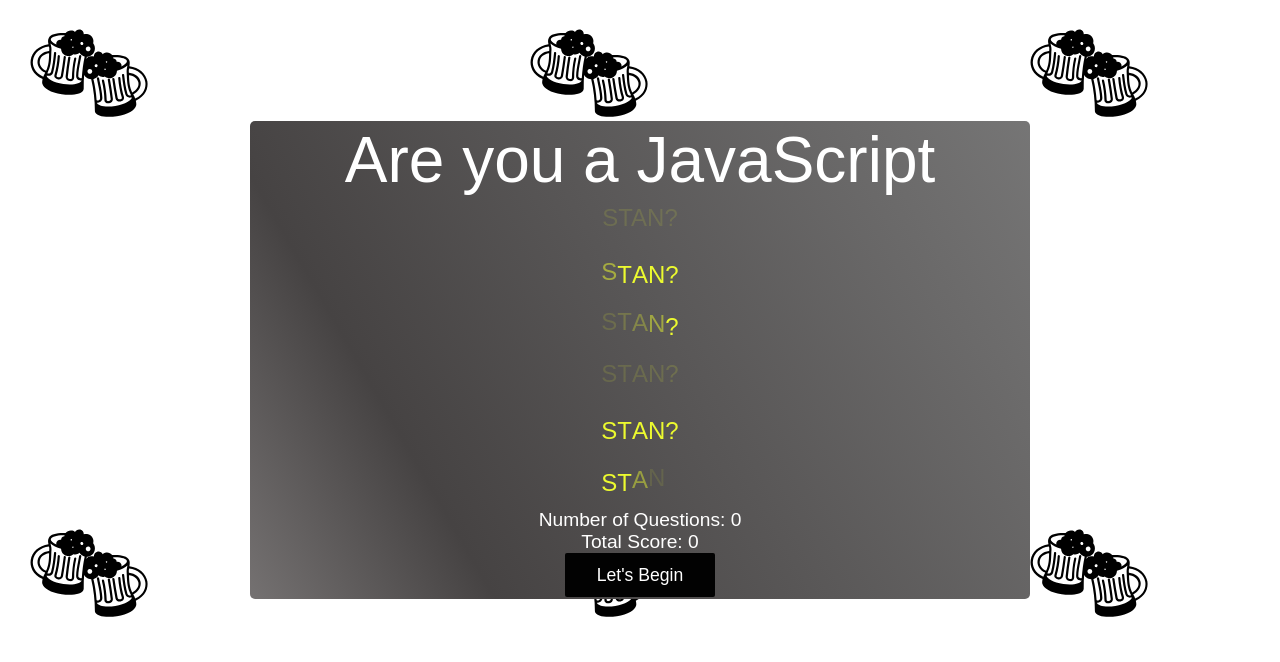
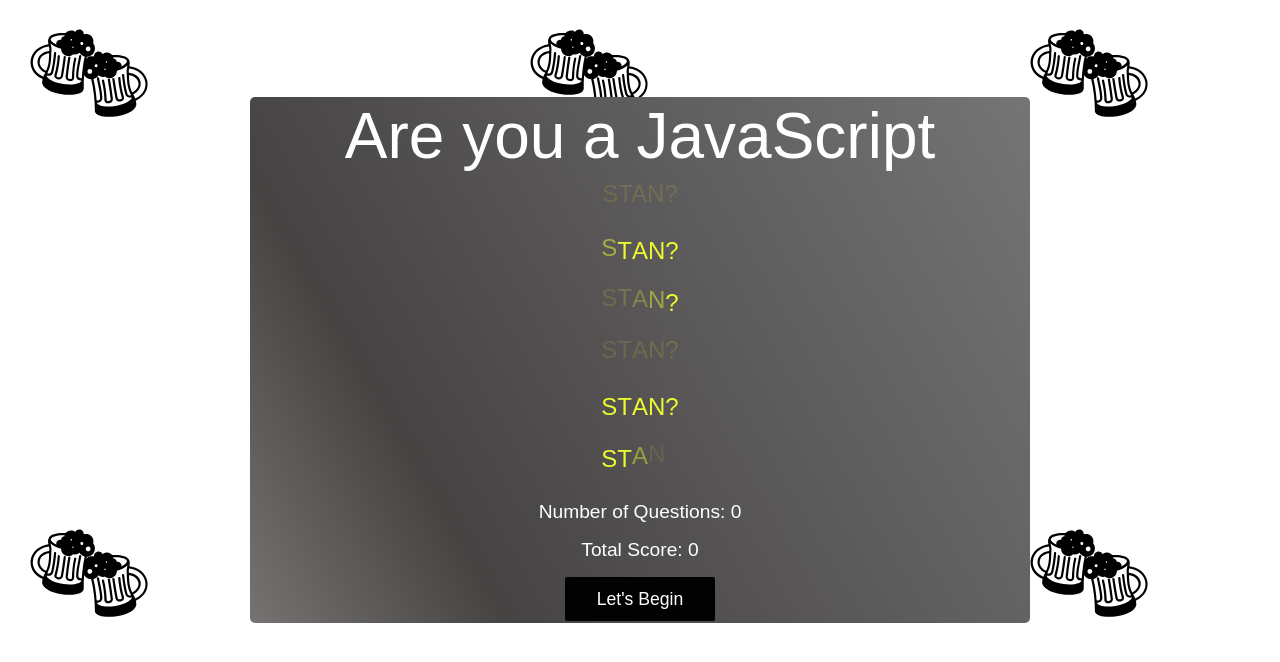
Before and after one commit to Jaycelab/Quiz-App, a React (Vite) app: page / in a window 1280 px wide. Shown: the top 662 px of the page. Built offline with nearby package versions, Linux system fonts and the light colour scheme; a web font is replaced by a local one.

Commit message:
fixed paddings

```diff
--- a/index.html
+++ b/index.html
@@ -3,6 +3,7 @@
   <head>
     <meta charset="UTF-8" />
     <link rel="icon" type="image/svg+xml" href="/vite.svg" />
+    <link rel="stylesheet" type="text/scss" href="src/index.css" />
     <meta name="viewport" content="width=device-width, initial-scale=1.0" />
     <title>Javascript Stan</title>
   </head>
--- a/src/index.css
+++ b/src/index.css
@@ -56,15 +56,16 @@ body {
   font-size: 4rem;
 }
 
+.quiz-wrapper p {
+  margin: 1rem 0;
+}
+
 /*.quiz-wrapper h2 {
   font-size: 3rem;
   color: #fd0909;
-}
-/*
+}/*
 
-.quiz-wrapper p {
-  margin: 1rem 0;
-}
+
 
 /* button */
 .btn-start {
```
